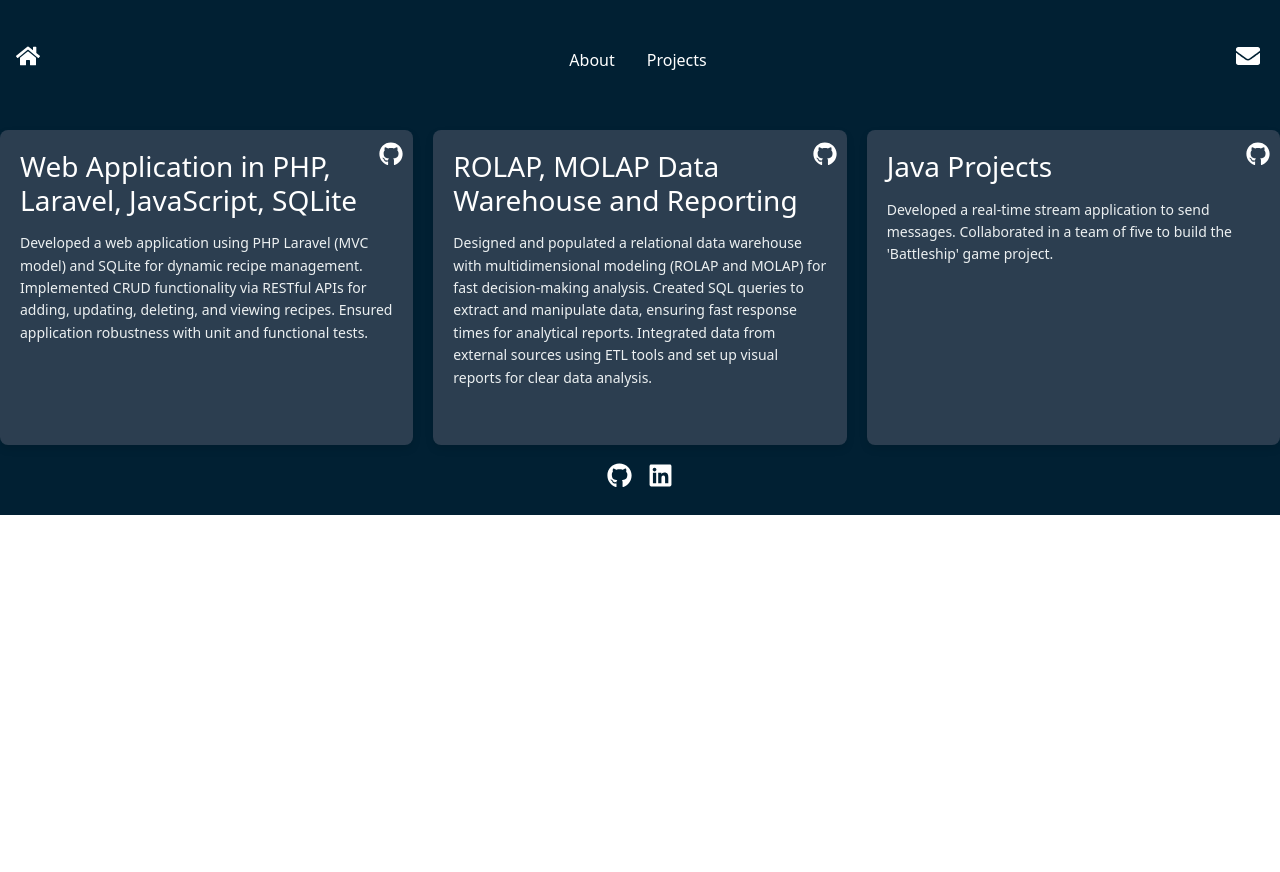
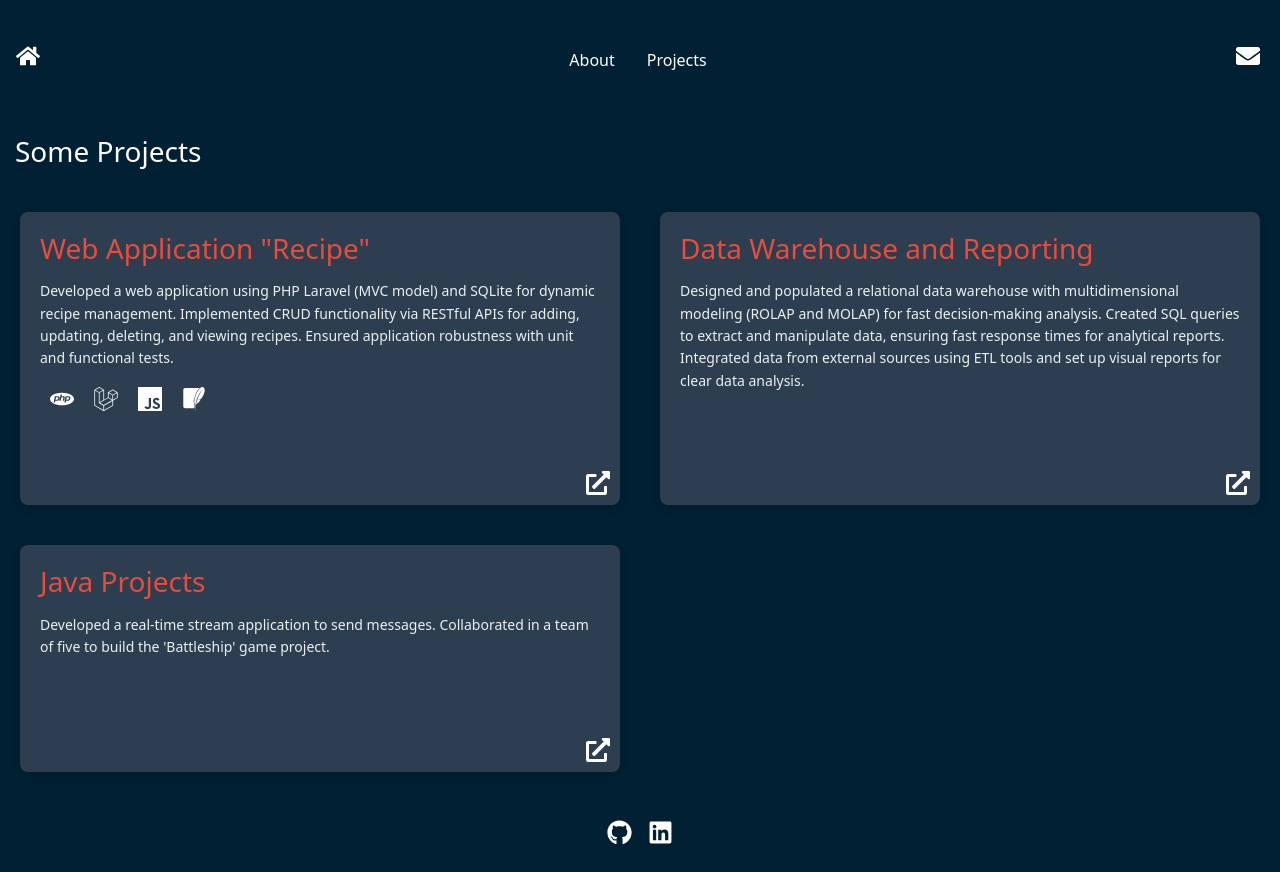
Before and after one commit to tamipu/portfolio, a React (Create React App) app: page /projects in a window 1280 px wide. Before the commit the page ends 800 px from the top, so only its background shows below. Built offline with nearby package versions, Linux system fonts and the light colour scheme.

Commit message:
modified projects

```diff
--- a/src/App.tsx
+++ b/src/App.tsx
@@ -4,8 +4,8 @@ import Header from './components/Header';
 import Hero from './components/Hero';
 import { BrowserRouter as Router, Route, Routes } from 'react-router-dom';
 import Footer from './components/Footer';
-import About from './components/About';
-import ProjectsList from "./components/ProjectsList";
+import About from './components/about/About';
+import ProjectsList from "./components/projects/ProjectsList";
 
 const App: React.FC = () => {
     return (
--- a/src/components/Hero.tsx
+++ b/src/components/Hero.tsx
@@ -4,8 +4,7 @@ const Hero: React.FC = () => {
     return (
         <section
             className="hero d-flex flex-column justify-content-center align-items-center text-center p-5"
-            style={{ height: '75vh' }}
-        >
+            style={{ height: '75vh' }}>
             <div className="avatar-container mb-4" style={{ position: 'relative', padding: '5px' }}>
                 <div
                     className="ring"
--- a/src/components/ProjectCard.tsx
+++ /dev/null
@@ -1,23 +0,0 @@
-import React from 'react';
-import { FaGithub } from 'react-icons/fa';
-import './ProjectCard.css';
-
-interface ProjectCardProps {
-    title: string;
-    description: string;
-    githubLink: string;
-}
-
-const ProjectCard: React.FC<ProjectCardProps> = ({ title, description, githubLink }) => {
-    return (
-        <div className="project-card">
-            <h3>{title}</h3>
-            <p>{description}</p>
-            <a href={githubLink} target="_blank" rel="noopener noreferrer" className="github-link">
-                <FaGithub size={24} />
-            </a>
-        </div>
-    );
-};
-
-export default ProjectCard;
--- a/src/components/ProjectsList.tsx
+++ /dev/null
@@ -1,31 +0,0 @@
-import React from 'react';
-import ProjectCard from './ProjectCard';
-
-const ProjectsList = () => {
-    return (
-        <div className="projects-grid">
-            <ProjectCard
-                title="Web Application in PHP, Laravel, JavaScript, SQLite"
-                description="Developed a web application using PHP Laravel (MVC model) and SQLite for dynamic recipe management.
-                Implemented CRUD functionality via RESTful APIs for adding, updating, deleting, and viewing recipes.
-                Ensured application robustness with unit and functional tests."
-                githubLink="https://github.com/tamipu/application-web-PHP-Laravel"
-            />
-            <ProjectCard
-                title="ROLAP, MOLAP Data Warehouse and Reporting"
-                description="Designed and populated a relational data warehouse with multidimensional modeling (ROLAP and MOLAP) for fast decision-making analysis.
-                Created SQL queries to extract and manipulate data, ensuring fast response times for analytical reports.
-                Integrated data from external sources using ETL tools and set up visual reports for clear data analysis."
-                githubLink="#"
-            />
-            <ProjectCard
-                title="Java Projects"
-                description="Developed a real-time stream application to send messages.
-                Collaborated in a team of five to build the 'Battleship' game project."
-                githubLink="https://github.com/tamipu/Projects-in-Java"
-            />
-        </div>
-    );
-};
-
-export default ProjectsList;
--- a/src/components/About.tsx
+++ b/src/components/about/About.tsx
@@ -1,10 +1,10 @@
 import React from 'react';
-import RadarChartSkills from './SkillsChart';
-import LanguagesCard from './LanguagesCard';
+import RadarChartSkills from './skills/SkillsChart';
+import LanguagesCard from './languages/LanguagesCard';
 
 const About: React.FC = () => {
     return (
-        <>
+        <div style={{height: '75vh'}}>
             <section className="p-5 text-center"
                      style={{
                          height: 'auto',
@@ -20,7 +20,7 @@ const About: React.FC = () => {
                     <LanguagesCard/>
                 </div>
             </section>
-        </>
+        </div>
 );
 };
 
--- a/src/components/ProjectCard.css
+++ b/src/components/projects/ProjectCard.css
@@ -3,8 +3,8 @@
     border-radius: 8px;
     border: none;
     padding: 20px;
+    margin: 20px;
     position: relative;
-    height: 100%;
     box-shadow: 0 4px 8px rgba(0, 0, 0, 0.1);
 }
 
@@ -21,7 +21,7 @@
 
 .github-link {
     position: absolute;
-    top: 10px;
+    bottom: 10px;
     right: 10px;
     color: #ffffff;
     text-decoration: none;
@@ -33,6 +33,5 @@
 
 .projects-grid {
     display: grid;
-    grid-template-columns: repeat(auto-fit, minmax(300px, 1fr));
-    gap: 20px;
+    grid-template-columns: repeat(2, 1fr);
 }
--- /dev/null
+++ b/src/components/projects/ProjectCard.tsx
@@ -0,0 +1,42 @@
+import React from 'react';
+import { FaExternalLinkAlt } from 'react-icons/fa';
+import { SiPhp, SiJavascript, SiLaravel, SiSqlite, SiPostgresql, SiPowerbi } from 'react-icons/si';
+import './ProjectCard.css';
+
+interface ProjectCardProps {
+    title: string;
+    description: string;
+    githubLink: string;
+    techStack: string[];
+}
+
+const ProjectCard: React.FC<ProjectCardProps> = ({ title, description, githubLink, techStack }) => {
+
+    const techIcons: { [key: string]: JSX.Element } = {
+        PHP: <SiPhp size={24} style={{ margin: '0 10px', color: '#ffffff' }} />,
+        JavaScript: <SiJavascript size={24} style={{ margin: '0 10px', color: '#ffffff' }} />,
+        Laravel: <SiLaravel size={24} style={{ margin: '0 10px', color: '#ffffff' }} />,
+        SQLite: <SiSqlite size={24} style={{ margin: '0 10px', color: '#ffffff' }} />,
+        SiPostgresql: <SiPostgresql size={24} style={{ margin: '0 10px', color: '#ffffff' }} />,
+        SiPowerbi: <SiPowerbi size={24} style={{ margin: '0 10px', color: '#ffffff' }} />,
+        Qlik: <span style={{ margin: '0 10px', color: '#ffffff' }}></span>,
+        Java: <span style={{ margin: '0 10px', color: '#ffffff' }}></span>,
+    };
+
+    return (
+        <div className="project-card">
+            <h3 style={{ color: '#e74c3c' }}>{title}</h3>
+            <p>{description}</p>
+
+            <div className="tech-icons">
+                {techStack.map((tech, index) => techIcons[tech] || null)}
+            </div>
+
+            <a href={githubLink} target="_blank" rel="noopener noreferrer" className="github-link">
+                <FaExternalLinkAlt size={24} />
+            </a>
+        </div>
+    );
+};
+
+export default ProjectCard;
--- /dev/null
+++ b/src/components/projects/ProjectsList.tsx
@@ -0,0 +1,39 @@
+import React from 'react';
+import ProjectCard from './ProjectCard';
+
+const ProjectsList: React.FC = () => {
+    return (
+        <>
+            <div
+                style={{padding: '15px', height: '100%'}}>
+                <h3 style={{color: '#ffffff', textAlign: 'left'}}>Some Projects</h3>
+            </div>
+            <div className="projects-grid" style={{height: '75vh'}}>
+                <ProjectCard
+                    title='Web Application "Recipe"'
+                    description="Developed a web application using PHP Laravel (MVC model) and SQLite for dynamic recipe management.
+                Implemented CRUD functionality via RESTful APIs for adding, updating, deleting, and viewing recipes.
+                Ensured application robustness with unit and functional tests."
+                    githubLink="https://github.com/tamipu/application-web-PHP-Laravel"
+                    techStack={['PHP', 'Laravel', 'JavaScript', 'SQLite']}
+                />
+                <ProjectCard
+                    title="Data Warehouse and Reporting"
+                    description="Designed and populated a relational data warehouse with multidimensional modeling (ROLAP and MOLAP) for fast decision-making analysis.
+                Created SQL queries to extract and manipulate data, ensuring fast response times for analytical reports.
+                Integrated data from external sources using ETL tools and set up visual reports for clear data analysis."
+                    githubLink="#"
+                    techStack={['PostgreSQL', 'Qlik', 'PowerBI']}
+                />
+                <ProjectCard
+                    title="Java Projects"
+                    description="Developed a real-time stream application to send messages.
+                Collaborated in a team of five to build the 'Battleship' game project."
+                    githubLink="https://github.com/tamipu/Projects-in-Java"
+                    techStack={['Java']}
+                />
+            </div>
+        </>);
+}
+
+export default ProjectsList;
```
Also changed, not shown: src/components/about/languages/LanguagesCard.tsx (renamed from src/components/LanguagesCard.tsx), src/components/about/skills/SkillsChart.tsx (renamed from src/components/SkillsChart.tsx).
